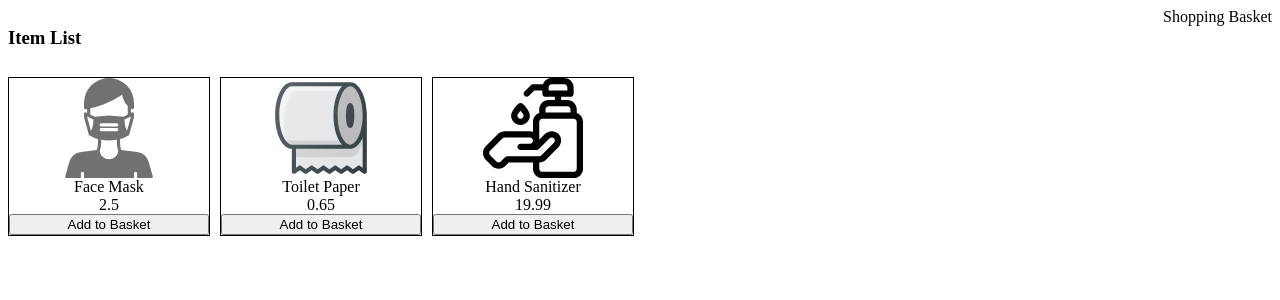
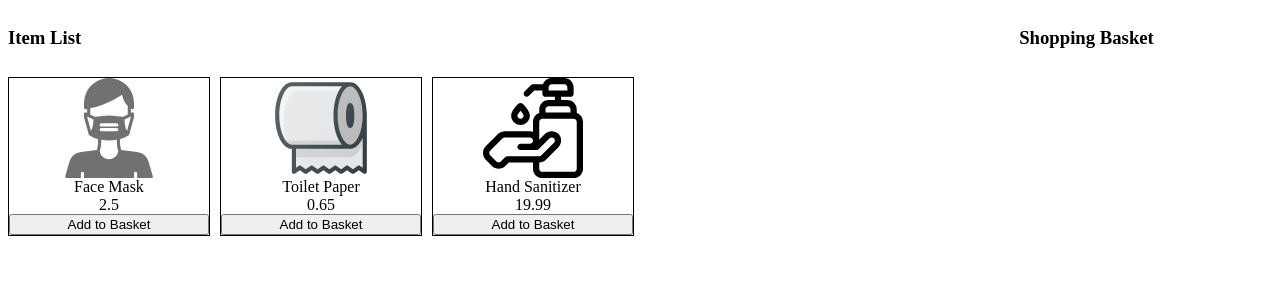
Before and after one commit to irfanundevli/supermarket-coding-exercise, a React (Create React App) app: page / in a window 1280 px wide. Shown: the top 300 px of the page. Built offline with nearby package versions, Linux system fonts and the light colour scheme.

Commit message:
Added styling to shopping basket component

```diff
--- /dev/null
+++ b/src/components/shopping-basket/shopping-basket.scss
@@ -0,0 +1,22 @@
+.c-shopping-basket {
+  flex-basis: 20%;
+  display: flex;
+  flex-direction: column;
+
+  &__item {
+    display: flex;
+    justify-content: space-between;
+    margin-bottom: 10px;
+  }
+
+  &__item-image {
+    width: 30px;
+    height: 30px;
+
+    > img {
+      object-fit: cover;
+      width: 100%;
+      height: 100%;
+    }
+  }
+}
--- a/src/components/shopping-basket/shopping-basket.tsx
+++ b/src/components/shopping-basket/shopping-basket.tsx
@@ -1,17 +1,25 @@
 import { useRecoilValue } from "recoil";
 import { shoppingBasketItemsState } from "./shopping-basket.state";
+import "./shopping-basket.scss";
 
 export const ShoppingBasket: React.FC = () => {
   const itemsInBasket = useRecoilValue(shoppingBasketItemsState);
 
   return (
-    <div>
-      <div>Shopping Basket</div>
+    <div className="c-shopping-basket">
+      <h3>Shopping Basket</h3>
       {itemsInBasket.length > 0 &&
         itemsInBasket.map((item, index) => {
           return (
-            <div key={`${item.id}-${index}`}>
-              <img src={item.imageUrl} alt={item.name} />
+            <div
+              key={`${item.id}-${index}`}
+              className="c-shopping-basket__item"
+            >
+              <img
+                className="c-shopping-basket__item-image"
+                src={item.imageUrl}
+                alt={item.name}
+              />
               <div>{item.name}</div>
               <div>{item.price}</div>
             </div>
```
